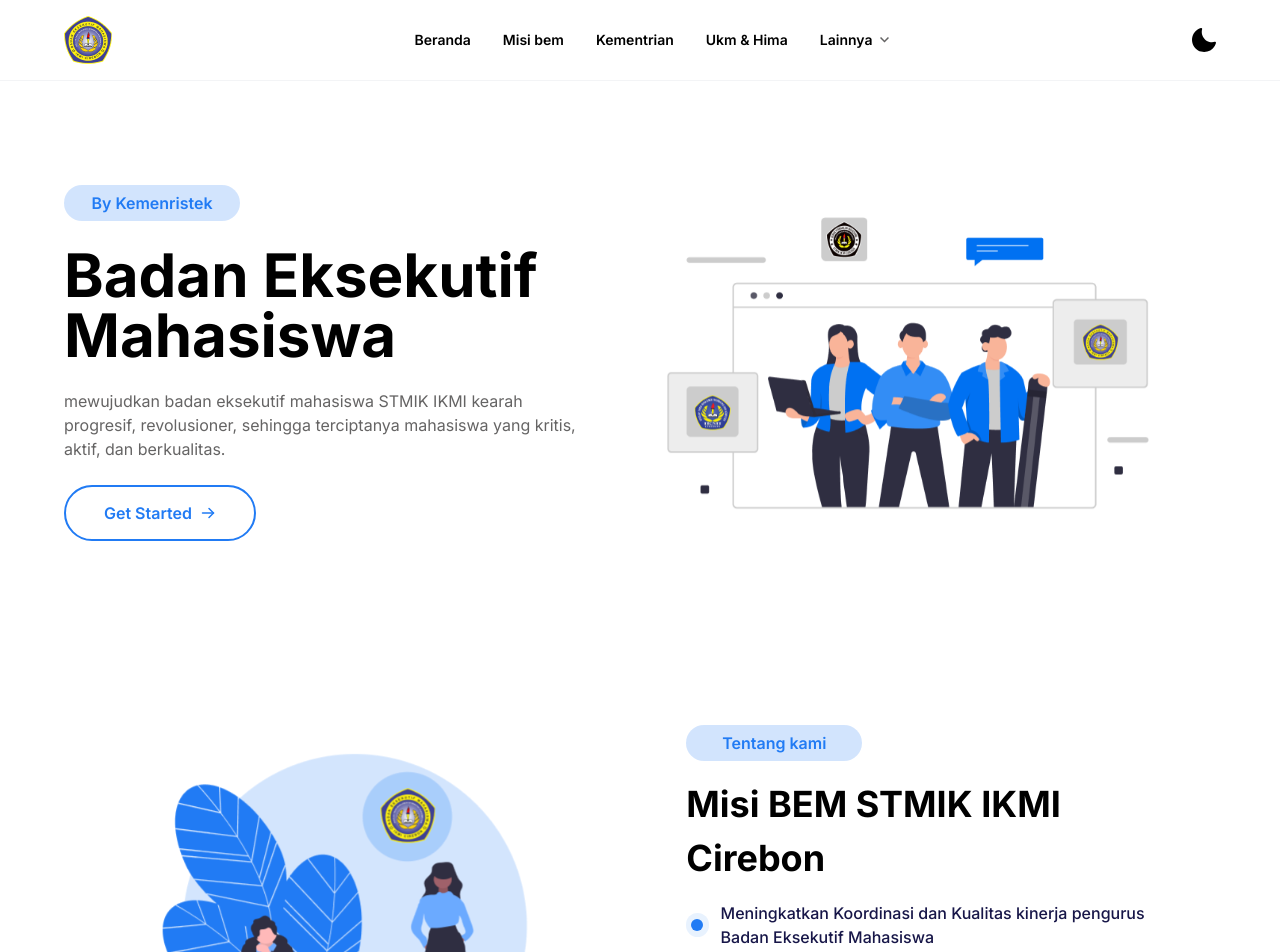
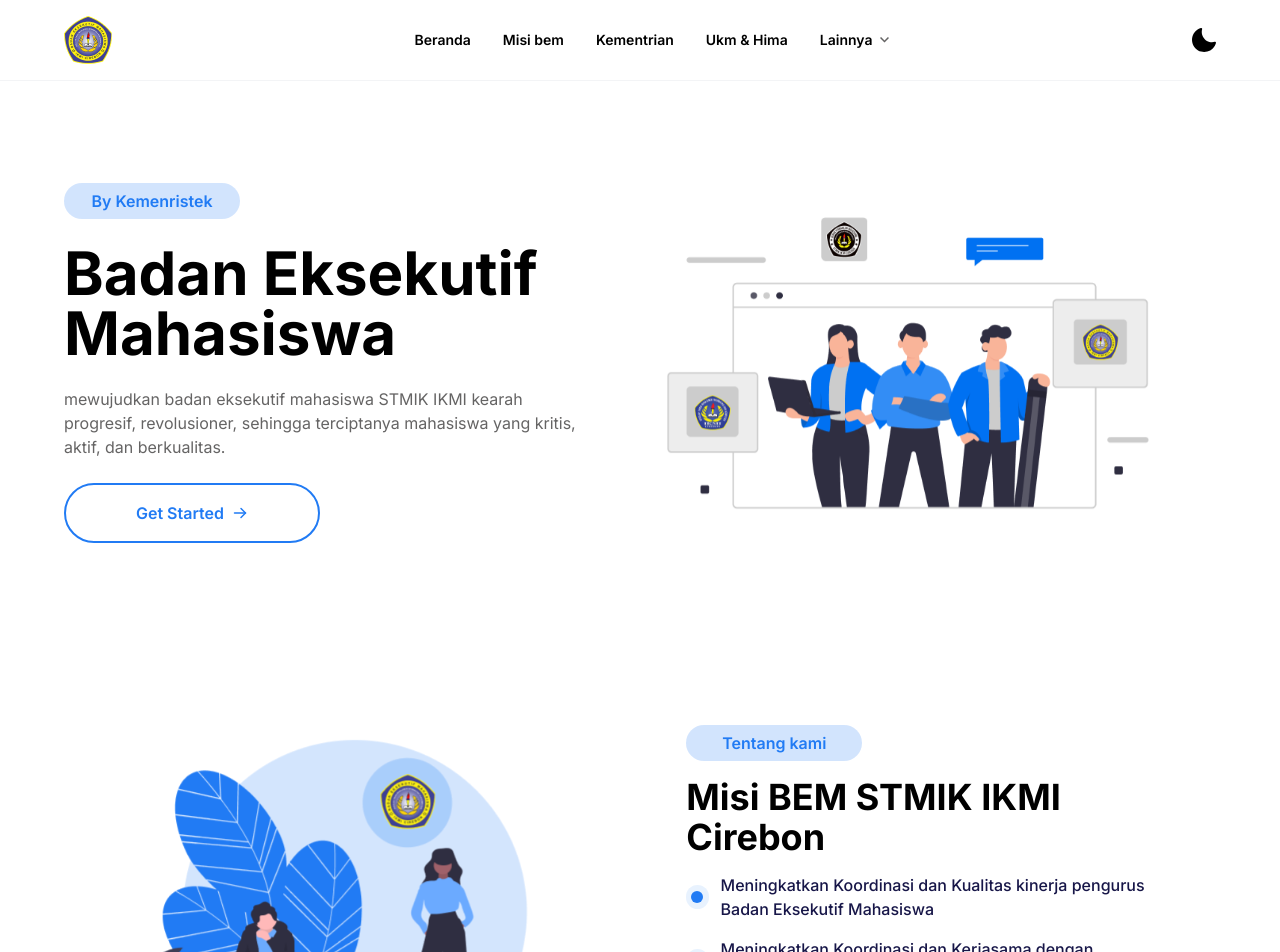
Before and after one commit to mframadann/bem-landing-pages, a React (Vite) app: page / in a window 1280 px wide. Shown: the top 952 px of the page. Built offline with nearby package versions, Linux system fonts and the light colour scheme.

Commit message:
change button size

```diff
--- a/src/components/organisms/AboutSection.jsx
+++ b/src/components/organisms/AboutSection.jsx
@@ -19,7 +19,7 @@
       <Fade right cascade>
         <div className="w-full flex flex-col justify-center px-10 gap-4">
           <SectionLabel title="Tentang kami" />
-          <h1 className="text-4xl dark:text-gray-300 font-bold leading-normal">
+          <h1 className="lg:text-4xl text-2xl dark:text-gray-300 font-bold leading-normal">
             Misi BEM STMIK IKMI Cirebon
           </h1>
           {MissionItem?.map((item) => (
--- a/src/components/organisms/Hero.jsx
+++ b/src/components/organisms/Hero.jsx
@@ -21,7 +21,7 @@
             revolusioner, sehingga terciptanya mahasiswa yang kritis, aktif, dan
             berkualitas.
           </p>
-          <button className="flex group bg-transparent items-center justify-center focus:ring-4 transition-all duaration-300 focus:ring-brand focus:ring-opacity-30 text-base font-semibold border-2 rounded-full border-brand gap-2 text-brand w-48 h-14">
+          <button className="flex group bg-transparent items-center justify-center focus:ring-4 transition-all duaration-300 focus:ring-brand focus:ring-opacity-30 text-base font-semibold border-2 rounded-full border-brand gap-2 text-brand p-3 lg:p-4 max-w-xs lg:w-1/2">
             Get Started
             <ArrowRight className="group-hover:translate-x-1 transition-all duration-300" />
           </button>
```
